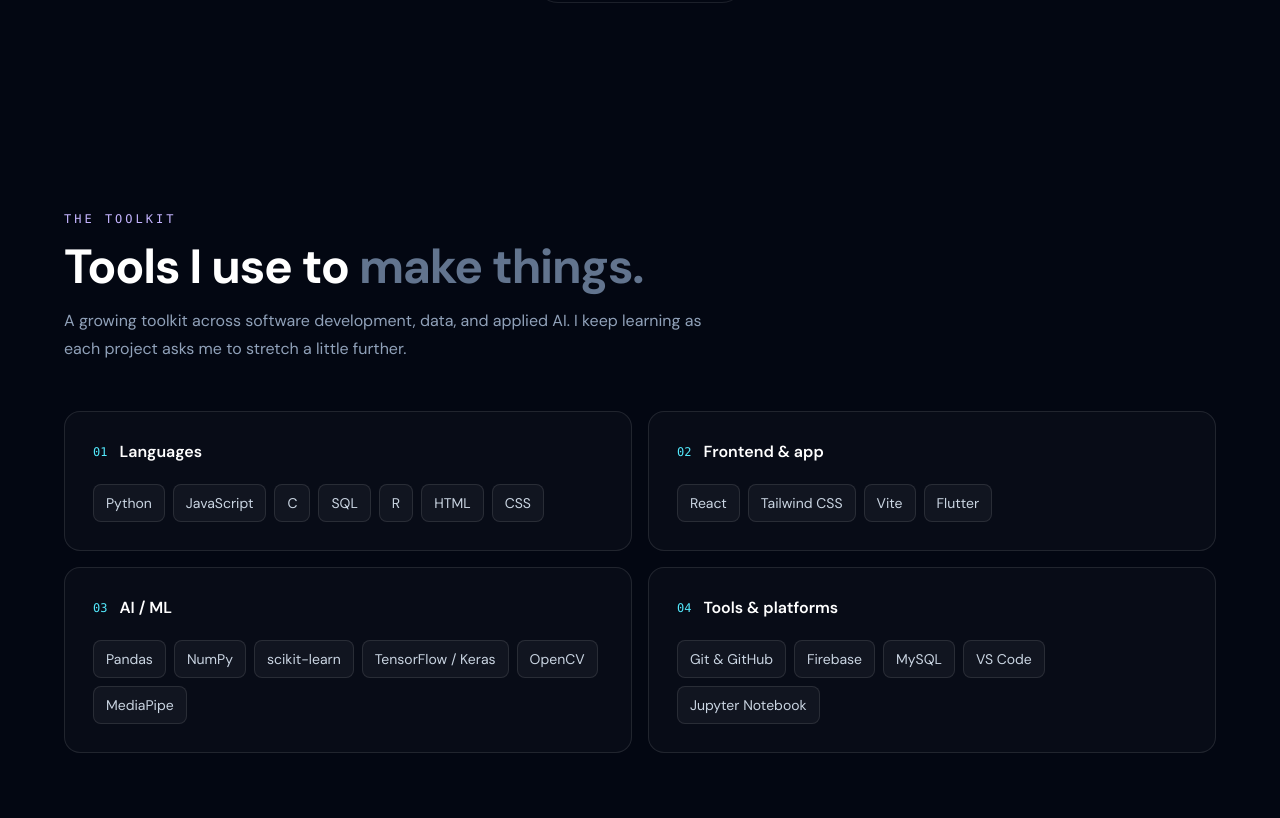
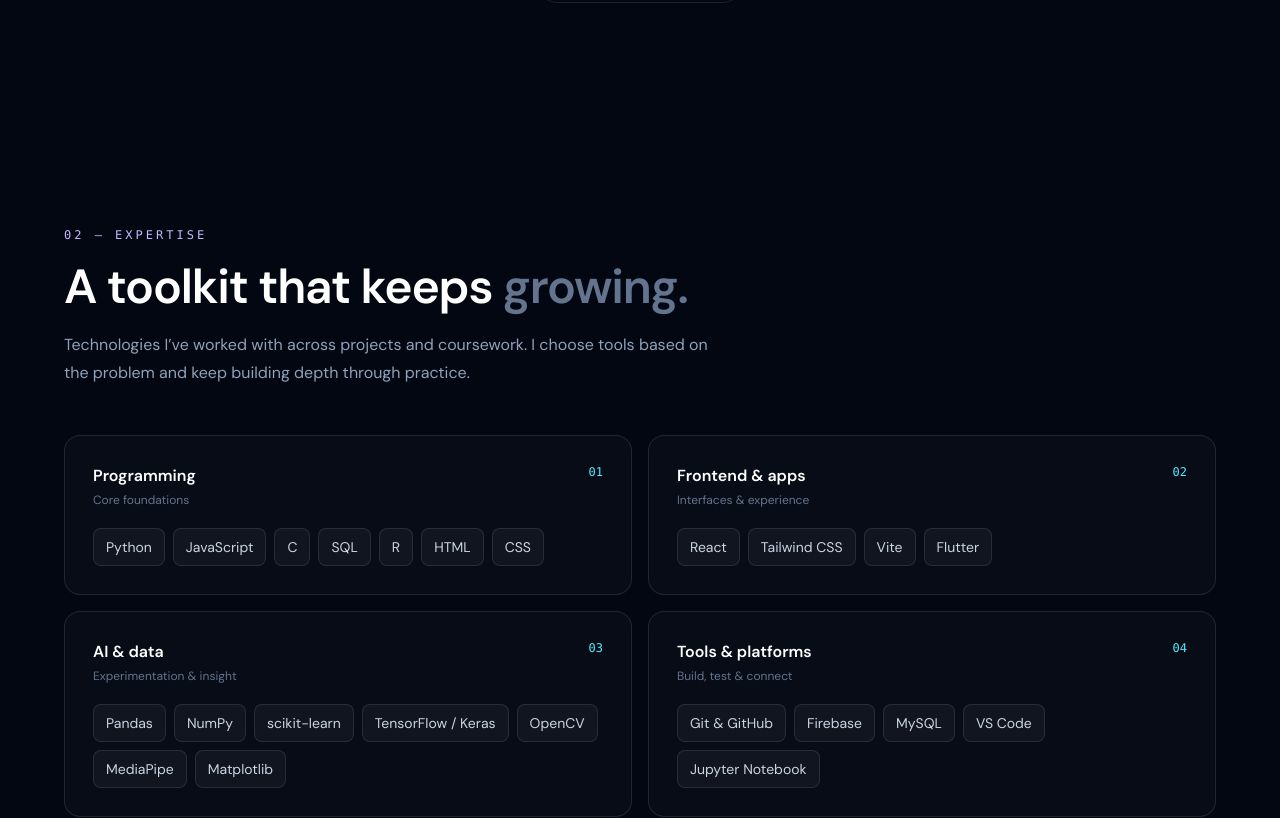
Before and after one commit to tharuni2503/portfolio, a React (Vite) app: page / in a window 1280 px wide. Shown: the part 3667-4485 px from the top of the page. Built offline with nearby package versions, Linux system fonts and the light colour scheme.

Commit message:
Refine portfolio design and content

```diff
--- a/src/components/WhyChooseMe.jsx
+++ b/src/components/WhyChooseMe.jsx
@@ -1,21 +1,21 @@
 import { motion } from "framer-motion";
 const groups = [
- {title:"Languages",items:["Python","JavaScript","C","SQL","R","HTML","CSS"]},
- {title:"Frontend & app",items:["React","Tailwind CSS","Vite","Flutter"]},
- {title:"AI / ML",items:["Pandas","NumPy","scikit-learn","TensorFlow / Keras","OpenCV","MediaPipe"]},
- {title:"Tools & platforms",items:["Git & GitHub","Firebase","MySQL","VS Code","Jupyter Notebook"]}
+ {title:"Programming",caption:"Core foundations",items:["Python","JavaScript","C","SQL","R","HTML","CSS"]},
+ {title:"Frontend & apps",caption:"Interfaces & experience",items:["React","Tailwind CSS","Vite","Flutter"]},
+ {title:"AI & data",caption:"Experimentation & insight",items:["Pandas","NumPy","scikit-learn","TensorFlow / Keras","OpenCV","MediaPipe","Matplotlib"]},
+ {title:"Tools & platforms",caption:"Build, test & connect",items:["Git & GitHub","Firebase","MySQL","VS Code","Jupyter Notebook"]}
 ];
 export default function WhyChooseMe() {
- return <section id="skills" className="px-5 py-24 sm:px-8">
+ return <section id="skills" className="px-5 py-24 sm:px-8 md:py-28">
   <div className="mx-auto max-w-6xl">
-   <motion.div initial={{opacity:0,y:18}} whileInView={{opacity:1,y:0}} viewport={{once:true}} className="mb-12">
-    <p className="font-mono text-xs tracking-[.25em] text-violet-300">THE TOOLKIT</p>
-    <h2 className="mt-4 text-3xl font-bold tracking-tight text-white sm:text-5xl">Tools I use to <span className="text-slate-500">make things.</span></h2>
-    <p className="mt-4 max-w-2xl leading-7 text-slate-400">A growing toolkit across software development, data, and applied AI. I keep learning as each project asks me to stretch a little further.</p>
+   <motion.div initial={{opacity:0,y:18}} whileInView={{opacity:1,y:0}} viewport={{once:true}} className="mb-12 max-w-2xl">
+    <p className="font-mono text-xs tracking-[.25em] text-violet-300">02 — EXPERTISE</p>
+    <h2 className="mt-5 text-3xl font-semibold tracking-tight text-white sm:text-5xl">A toolkit that keeps <span className="text-slate-500">growing.</span></h2>
+    <p className="mt-5 leading-7 text-slate-400">Technologies I’ve worked with across projects and coursework. I choose tools based on the problem and keep building depth through practice.</p>
    </motion.div>
    <div className="grid gap-4 md:grid-cols-2">
     {groups.map((g,i)=><motion.div key={g.title} initial={{opacity:0,y:15}} whileInView={{opacity:1,y:0}} viewport={{once:true}} transition={{delay:i*.07}} className="rounded-2xl border border-white/10 bg-white/[.025] p-6 sm:p-7">
-      <div className="mb-5 flex items-center gap-3"><span className="font-mono text-xs text-cyan-300">0{i+1}</span><h3 className="font-semibold text-white">{g.title}</h3></div>
+      <div className="mb-5 flex items-start justify-between gap-3"><div><h3 className="font-semibold text-white">{g.title}</h3><p className="mt-1 text-xs text-slate-500">{g.caption}</p></div><span className="font-mono text-xs text-cyan-300">0{i+1}</span></div>
       <div className="flex flex-wrap gap-2">{g.items.map(item=><span key={item} className="rounded-lg border border-white/10 bg-white/[.04] px-3 py-2 text-sm text-slate-300 transition hover:border-cyan-300/30 hover:text-cyan-100">{item}</span>)}</div>
     </motion.div>)}
    </div>
```
